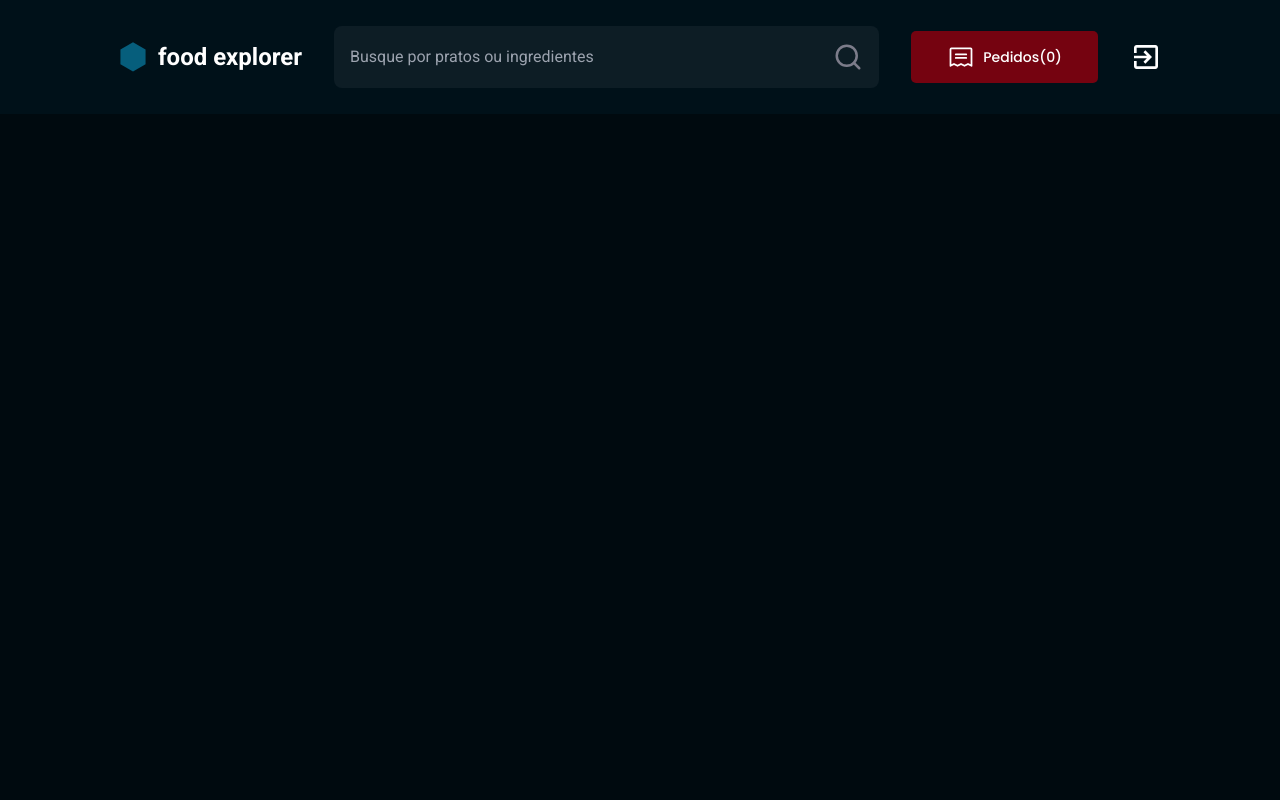
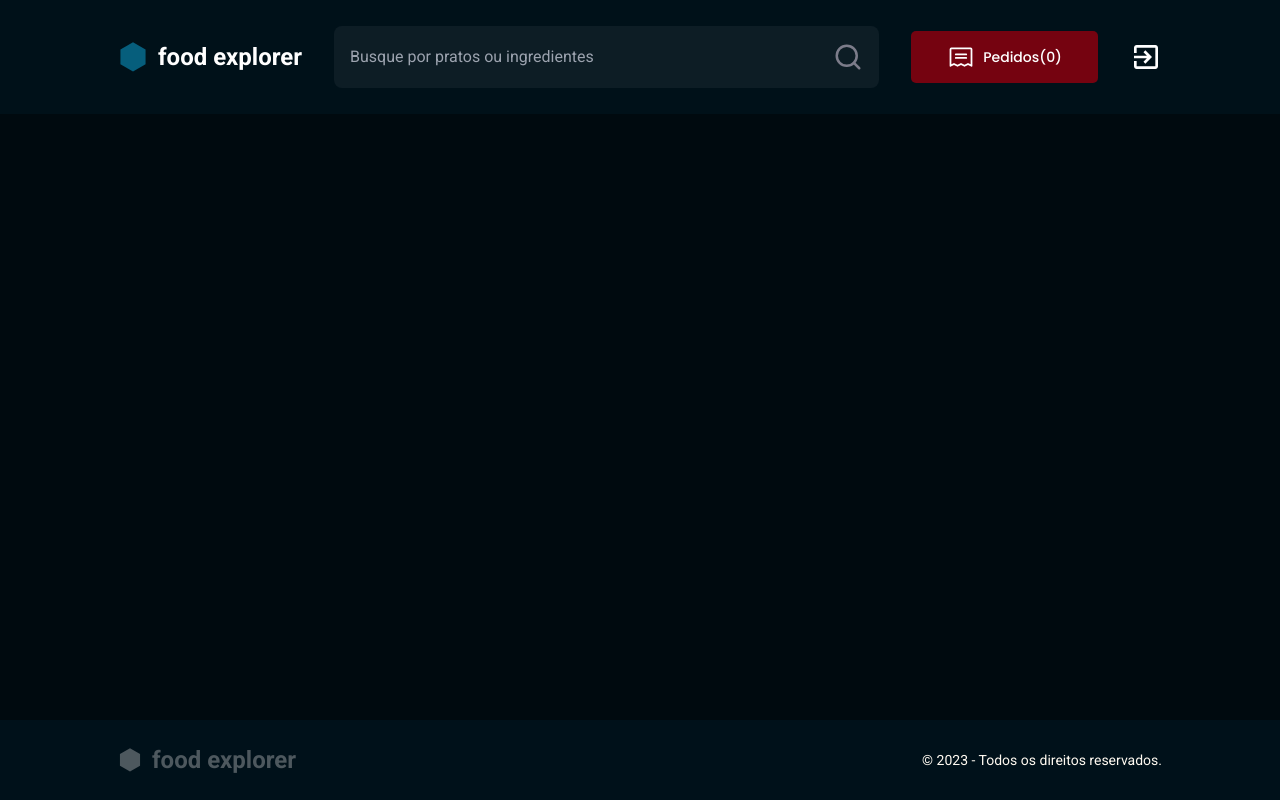
Before and after one commit to rcnald/food-explorer-frontend, a React (Vite) app: page / in a window 1280 px wide. Built offline with nearby package versions, Linux system fonts and the light colour scheme.

Commit message:
feat: add footer component to home page

```diff
--- /dev/null
+++ b/src/components/ui/footer/index.tsx
@@ -0,0 +1,13 @@
+import { Logo } from '../logo'
+import * as Styled from './styles'
+
+export function Footer() {
+  return (
+    <Styled.Footer>
+      <div>
+        <Logo variants="neutral" />
+        <span>© 2023 - Todos os direitos reservados.</span>
+      </div>
+    </Styled.Footer>
+  )
+}
--- /dev/null
+++ b/src/components/ui/footer/styles.ts
@@ -0,0 +1,29 @@
+import styled from 'styled-components'
+
+export const Footer = styled.footer`
+  color: ${({ theme }) => theme.COLORS.LIGHT[200]};
+  background: ${({ theme }) => theme.COLORS.DARK[600]};
+  padding-block: 26px;
+  display: flex;
+  justify-content: center;
+  margin-top: auto;
+
+  > div {
+    display: flex;
+    align-items: center;
+    justify-content: space-between;
+
+    ${({ theme }) => theme.UTILS.CONTAINER};
+
+    > div {
+      > * {
+        font-size: clamp(0.9375rem, 0.2405rem + 2.6239vw, 1.5rem);
+      }
+    }
+
+    > span {
+      ${({ theme }) => theme.FONTS.ROBOTO.REGULAR.SM}
+      font-size: clamp(0.75rem, 0.5951rem + 0.5831vw, 0.875rem);
+    }
+  }
+`
--- a/src/pages/home/index.tsx
+++ b/src/pages/home/index.tsx
@@ -1,3 +1,4 @@
+import { Footer } from '../../components/ui/footer'
 import { Header } from '../../components/ui/header'
 import * as Styled from './styles'
 
@@ -5,6 +6,7 @@ export function Home() {
   return (
     <Styled.Home>
       <Header />
+      <Footer />
     </Styled.Home>
   )
 }
--- a/src/pages/home/styles.ts
+++ b/src/pages/home/styles.ts
@@ -2,5 +2,6 @@ import styled from 'styled-components'
 
 export const Home = styled.div`
   display: flex;
+  flex-direction: column;
   width: 100%;
 `
```
